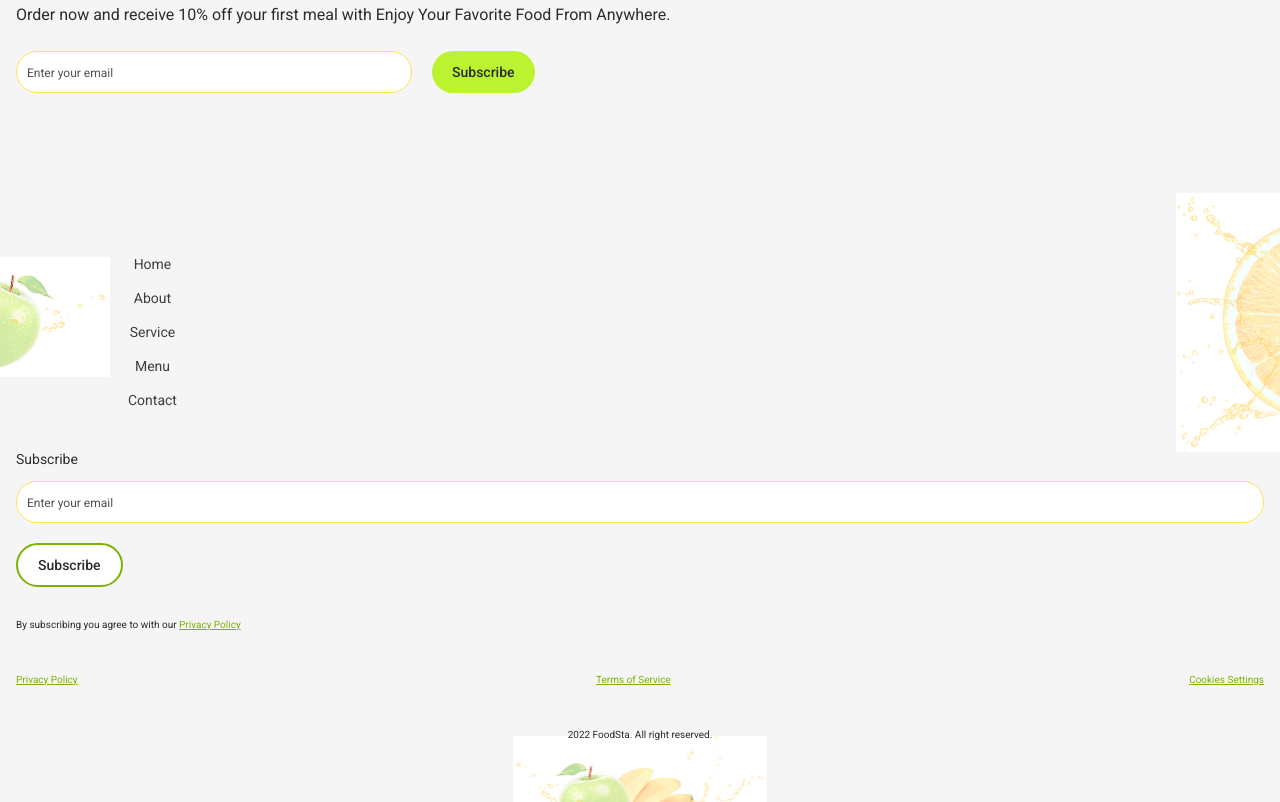
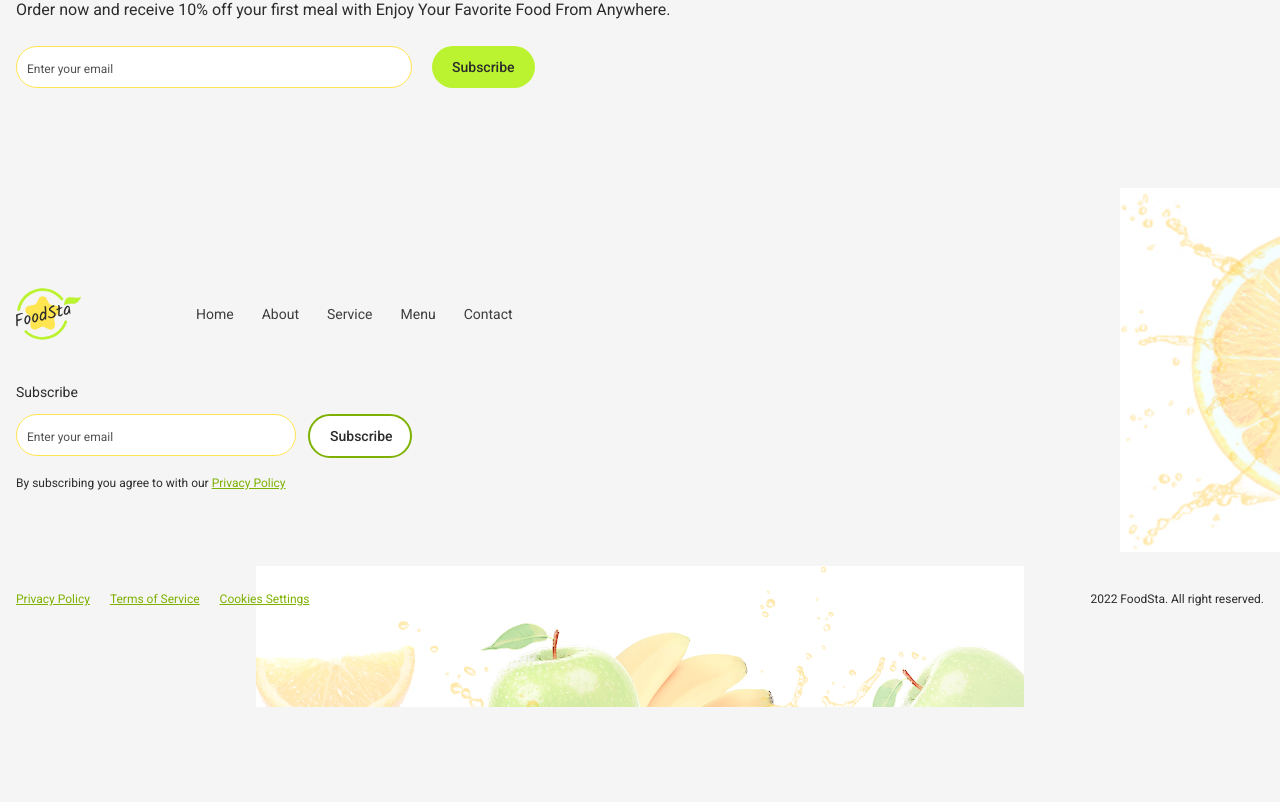
Before and after one commit to Iaroslav-Marchuk/food-sta, a React (Vite) app: page / in a window 1280 px wide. Shown: the part 3323-4125 px from the top of the page. After the commit the page ends 4030 px from the top, so only its background shows below. Built offline with nearby package versions, Linux system fonts and the light colour scheme.

Commit message:
add work

```diff
--- a/src/components/Navigation/Navigation.jsx
+++ b/src/components/Navigation/Navigation.jsx
@@ -4,6 +4,7 @@ function Navigation({ className = '' }) {
       className={`flex items-center [&>li>a]:block
                      [&>li>a]:text-sm
                     [&>li>a]:text-black
+                    [&>li>a]:py-1
                      [&>li>a]:leading-none ${className}`}
     >
       <li>
--- a/src/components/PrivacyList/PrivacyList.jsx
+++ b/src/components/PrivacyList/PrivacyList.jsx
@@ -1,6 +1,9 @@
 function PrivacyList() {
   return (
-    <ul className="flex justify-between [&>li>a]:block [&>li>a]:text-[10px] [&>li>a]:cursor-pointer text-(--dark-green) underline mb-10">
+    <ul
+      className="flex justify-between [&>li>a]:block [&>li>a]:text-[10px] [&>li>a]:cursor-pointer text-(--dark-green) underline mb-10
+    md:w-auto md:justify-start md:gap-5 md:[&>li>a]:text-xs"
+    >
       <li>
         <a href="">Privacy Policy</a>
       </li>
--- a/src/sections/FooterSection/FooterSection.jsx
+++ b/src/sections/FooterSection/FooterSection.jsx
@@ -5,53 +5,66 @@ import PrivacyList from '../../components/PrivacyList/PrivacyList.jsx';
 
 function FooterSection() {
   return (
-    <Layout className="relative pt-16 pb-15">
+    <Layout className="relative py-15 md:py-25">
       <img
         src="/frame1.jpg"
         alt="green apple"
-        className="absolute left-0 top-16"
+        className="absolute left-0 top-33 md:hidden"
       />
-      <img src="/frame2.jpg" alt="orange" className="absolute right-0 top-0" />
+      <img
+        src="/frame2.jpg"
+        alt="orange"
+        className="absolute right-0 top-0 w-26 h-65 md:w-40 md:h-91 "
+      />
 
-      <div className="flex gap-11.5 mb-10">
+      <div className="flex gap-11.5 mb-10 md:gap-28.5">
         <a href="./index.html">
           <svg className="w-16.5 h-13">
             <use href="/icons.svg#icon-logo"></use>
           </svg>
         </a>
-        <Navigation className="flex-col gap-5 [&>li>a]:py-0" />
+        <Navigation className="flex-col mt-1 pt-1 gap-4 [&>li>a]:py-0 md:flex-row md:gap-7" />
       </div>
 
-      <div>
       <span className="mb-3 inline-block text-medium text-sm text-(--black)">
         Subscribe
       </span>
+      <div className="flex flex-col gap-5 mb-6 md:flex-row md:gap-3 md:mb-3">
         <input
           type="text"
           placeholder="Enter your email"
-          className="w-full h-[42px] bg-white rounded-[30px] border-solid p-2.5 border-[0.85px] border-(--yellow-main) placeholder:text-xs placeholder:text-[#505050] mb-5"
+          className="w-full h-[42px] bg-white rounded-[30px] border-solid p-2.5 border-[0.85px] border-(--yellow-main) placeholder:text-xs placeholder:text-[#505050]
+          md:w-70"
         />
         <button
           type="submit"
-          className="text-sm font-medium text-(--black) bg-white rounded-[30px] border-solid border-2 border-(--dark-green) px-5 py-2.5 mb-6"
+          className="text-sm font-medium text-(--black) bg-white rounded-[30px] border-solid border-2 border-(--dark-green) px-5 py-2.5 w-26"
         >
           Subscribe
         </button>
       </div>
-      <p className="text-[10px] text-(--black) mb-10 inline-block">
+      <p className="text-[10px] text-(--black) mb-15 inline-block md:text-xs md:mb-25">
         By subscribing you agree to with our{' '}
         <span className="inline-block text-(--dark-green) underline cursor-pointer">
           Privacy Policy
         </span>
       </p>
+      <div className="flex flex-col gap-10 text-center md:flex-row md:justify-between">
         <PrivacyList />
-      <p className="block text-[10px] text-(--black) mt-10 text-center">
+        <p className="block text-[10px] text-(--black) md:text-xs">
           2022 FoodSta. All right reserved.
         </p>
+      </div>
+
       <img
         src="/frame3.jpg"
         alt="fruits"
-        className="absolute bottom-0 left-1/2 -translate-x-1/2 -z-10"
+        className="absolute bottom-0 left-1/2 -translate-x-1/2 -z-10 md:hidden"
+      />
+      <img
+        src="/frame4.jpg"
+        alt="fuits gruop"
+        className="hidden md:block md:absolute md:bottom-0 md:left-1/2 md:-translate-x-1/2 md:-z-10"
       />
     </Layout>
   );
--- a/src/styles.css
+++ b/src/styles.css
@@ -59,8 +59,8 @@ button {
   cursor: pointer;
 }
 
-img {
+/* img {
   display: block;
   max-width: 100%;
   height: auto;
-}
+} */
```
Also changed, not shown: public/frame4.jpg (added). Lines whose indentation alone changed are shown as unchanged.
